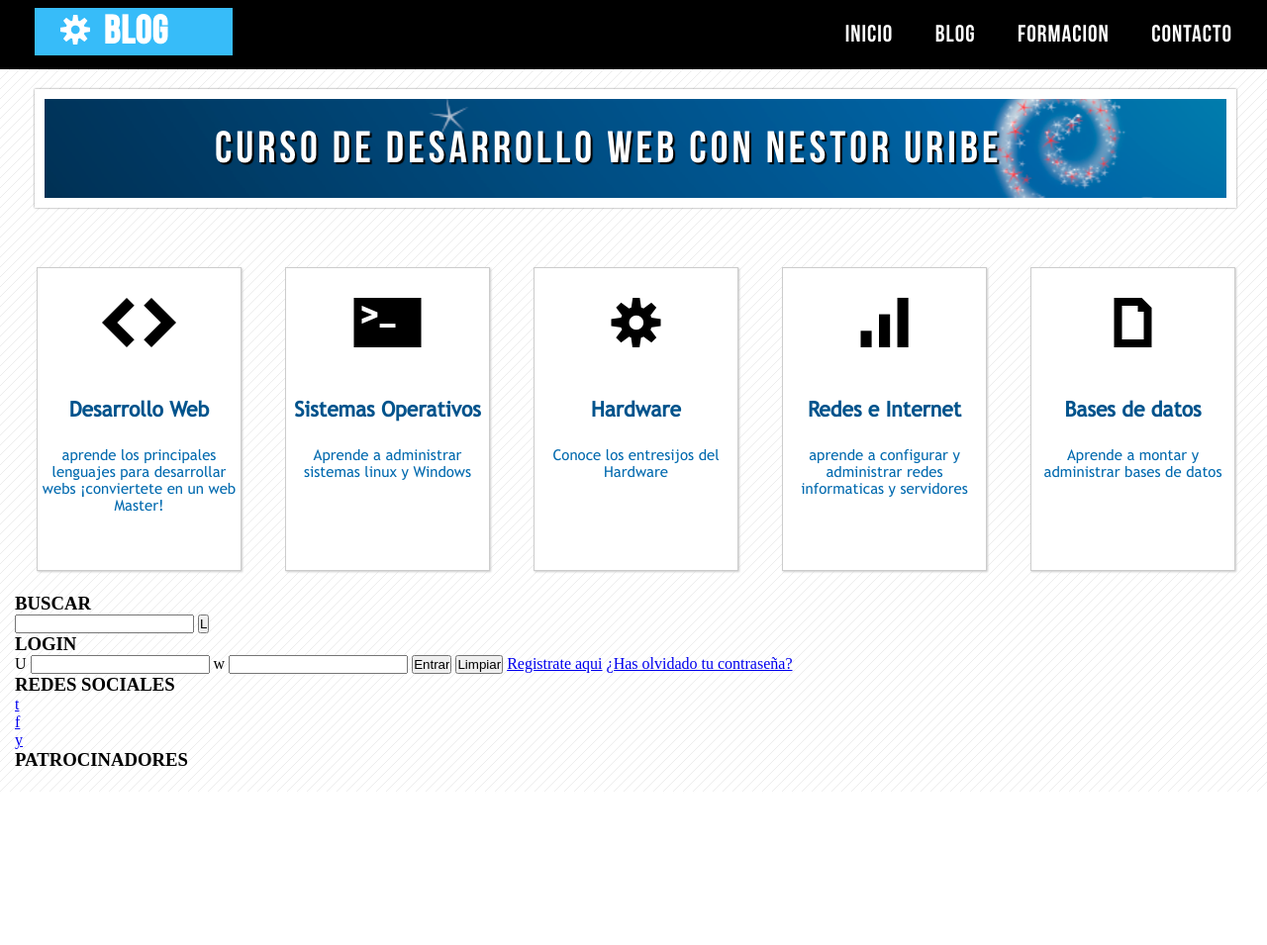
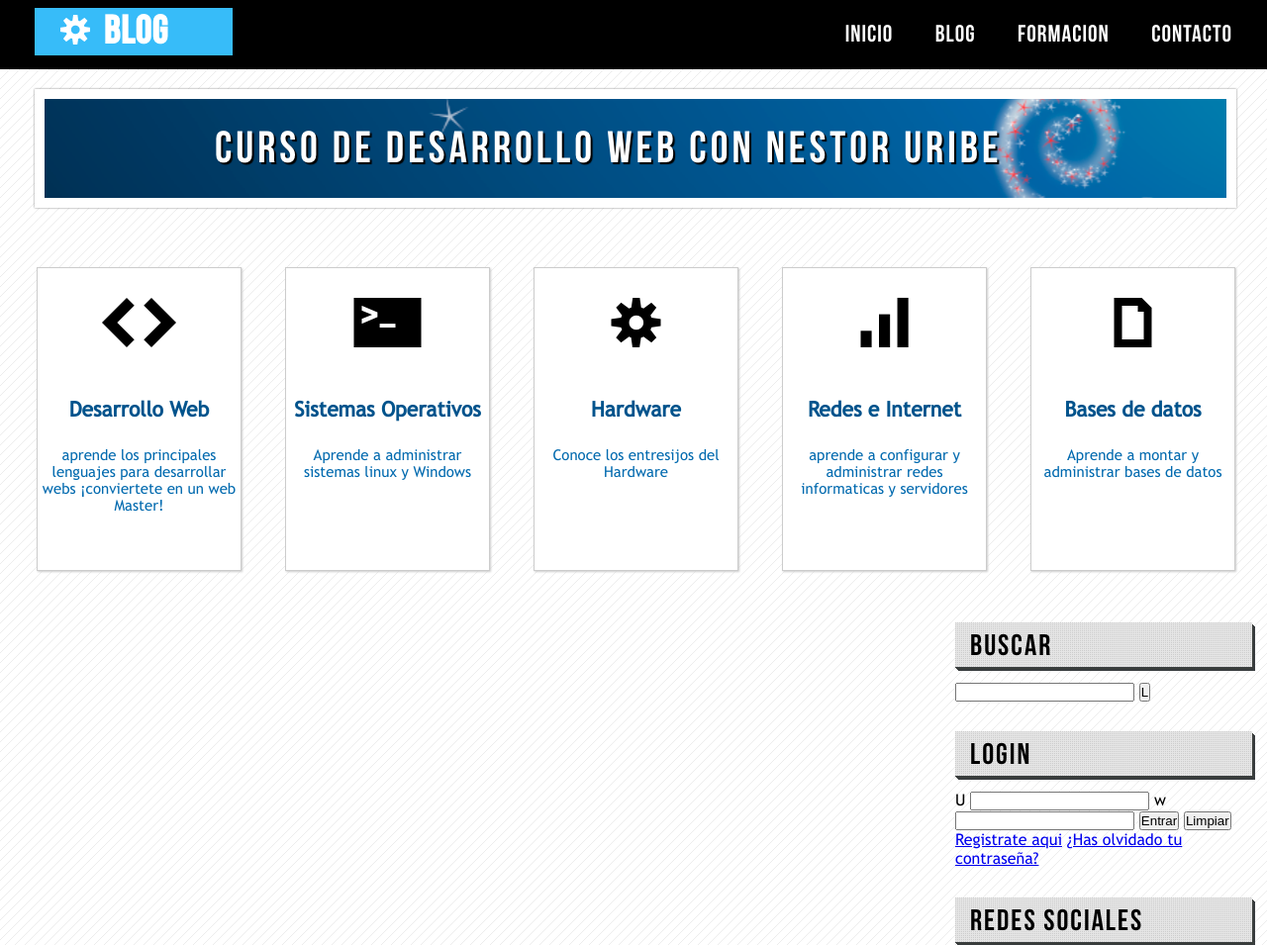
Before and after one commit to Nuribe92/Test, a plain HTML site: page index.html in a window 1280 px wide. Shown: the top 955 px of the page at 99% size. Before the commit the page ends 800 px from the top, so only its background shows below. Drawn offline with Linux system fonts and the light colour scheme.

Commit message:
Encabezados del aside

```diff
--- a/css/styles.css
+++ b/css/styles.css
@@ -166,3 +166,27 @@ body {
   text-align: center;
   font-size: 15px;
 }
+/* BARRA LATERAL*/
+#lateral{
+  width: 300px;
+  min-height: 1200px;
+  font-family: "TrebuchetMS";
+  float: right;
+
+}
+
+aside h3{
+  display:block;
+  width: auto;
+  height: 45px;
+  line-height: 49px;
+  background: url(../img/pxgray.png),white;
+  box-shadow: 0px 1px 0px #393d3f, 1px 2px 0px #393d39, 2px 3px 0px #393d3f, 3px 4px 0px #393d3f;
+  font-size: 30px;
+  font-family: "Bebasneue";
+  font-weight: normal;
+  letter-spacing: 2px;
+  padding-left: 15px;
+  margin-top: 30px;
+  margin-bottom: 15px;
+}
```
